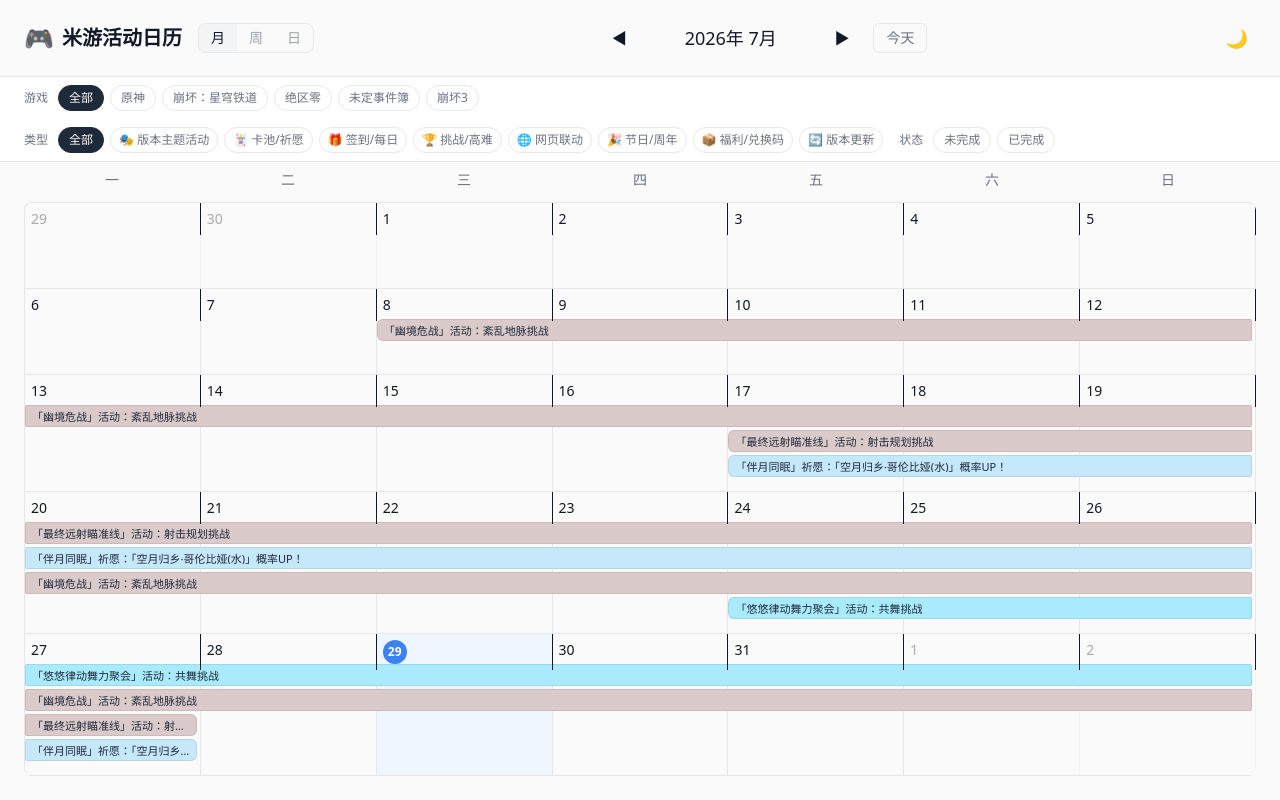
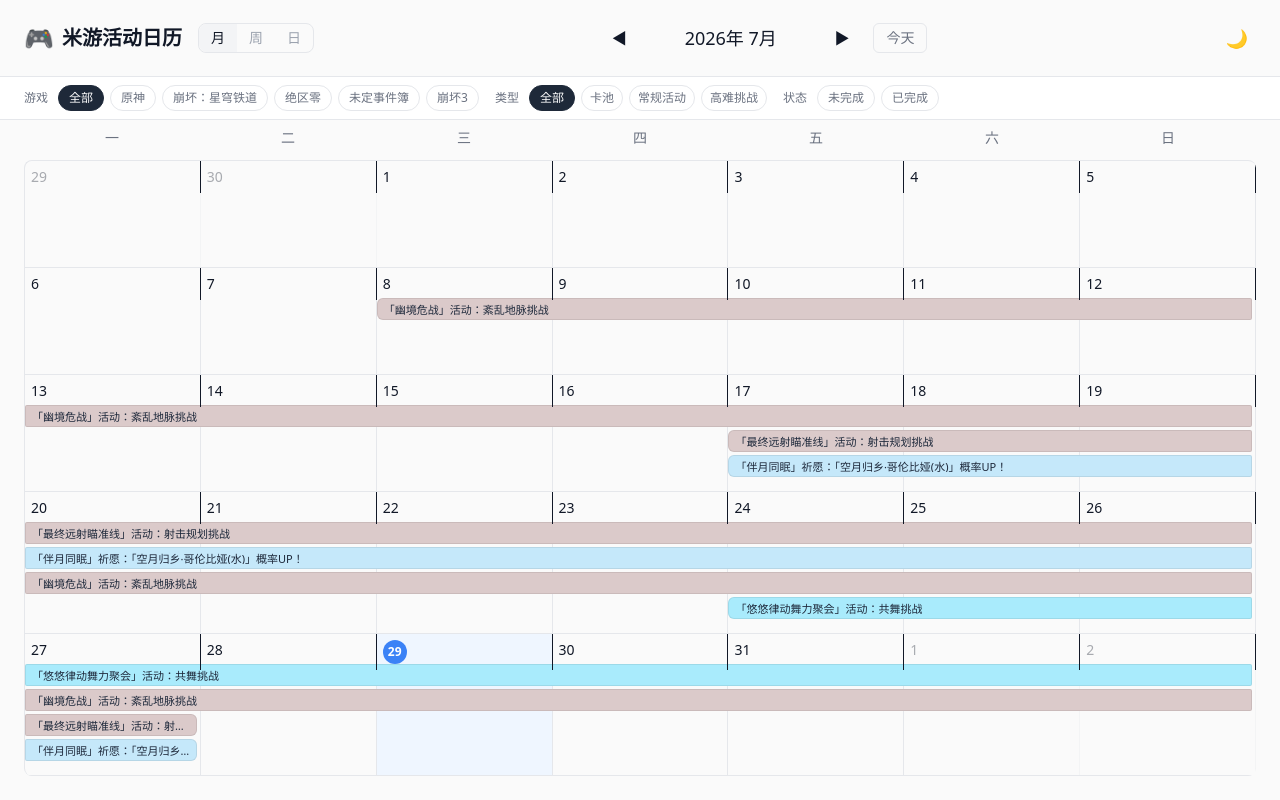
Before and after one commit to autummu2/HoyoCalendar, a React (Vite) app: page / in a window 1280 px wide. Built offline with nearby package versions, Linux system fonts and the light colour scheme.

Commit message:
feat(filter): 活动类型筛选从数据动态收集，不再硬编码
- TypeFilter 改为接收 availableTypes prop
- App.tsx useMemo 从 events 中提取去重排序的类型列表
- 不再依赖 EVENT_TYPE_META 常量，自定义类型自然出现在筛选栏

```diff
--- a/data/events/genshin-impact.yaml
+++ b/data/events/genshin-impact.yaml
@@ -6,8 +6,7 @@
   end_date: '2026-08-03'
   color: '#a9ebfc'
   description: 〓活动奖励〓 〓活动时间〓 2026/07/24 10:00 ~ 2026/08/03 03:59 〓参与条件〓 冒险等阶≥20级 且完成魔神任务：序章·第三幕「巨龙与自由之歌」 ※ 完成魔神任务 空月之歌·第十幕、传说任务「绘夏！烈日？度假村！」后体验更佳
-  tags:
-  - 枫丹
+  source_url: https://www.miyoushe.com/ys/article/76872291
 - id: gi-最终远射瞄准线活动-射击规划挑战
   game: genshin-impact
   title: 「最终远射瞄准线」活动：射击规划挑战
@@ -16,6 +15,7 @@
   end_date: '2026-07-27'
   color: '#dbcaca'
   description: 〓活动奖励〓 〓活动时间〓 2026/07/17 10:00 ~ 2026/07/27 03:59 〓参与条件〓 冒险等阶≥20级 且完成魔神任务：序章·第三幕「巨龙与自由之歌」 ※完成魔神任务 空月之歌·第十幕后体验更佳
+  source_url: https://www.miyoushe.com/ys/article/76687251
 - id: gi-伴月同眠祈愿-空月归乡-哥伦比娅
   game: genshin-impact
   title: 「伴月同眠」祈愿：「空月归乡·哥伦比娅(水)」概率UP！
@@ -25,6 +25,7 @@
   color: '#c5e8fa'
   description: 活动期间，旅行者可以在活动祈愿中获得更多角色与武器，组建强大的队伍！ 〓祈愿介绍〓 ●活动期间， 限定 5星角色 「空月归乡·哥伦比娅(水)」 的祈愿获取概率将 大幅提升 ！ ●活动期间，4星角色 「系风攘影·雅珂达(风)」「深黯的谜烟·欧洛伦(雷)」「衡明知度·赛索斯(雷)」
     的祈愿获取概率将 大幅提升 ！ ※ 以上角色中，限定角色不会进入「奔行世间」常驻祈愿
+  source_url: https://www.miyoushe.com/ys/article/76723989
 - id: gi-幽境危战活动-紊乱地脉挑战
   game: genshin-impact
   title: 「幽境危战」活动：紊乱地脉挑战
@@ -34,3 +35,4 @@
   color: '#dbcaca'
   description: 〓活动奖励〓 〓活动时间〓 整体活动时间：2026/07/08 10:00 ~ 2026/08/11 03:59 紊乱爆发期：2026/07/08 10:00 ~ 2026/07/18 03:59 〓参与条件〓 冒险等阶≥20级
     且完成魔神任务：序章·第三幕「巨龙与自由之歌」 ※ 完成魔神任务「危途疑踪」后体验更佳
+  source_url: https://www.miyoushe.com/ys/article/76483710
--- a/src/App.tsx
+++ b/src/App.tsx
@@ -37,6 +37,15 @@
 
   // ===== 活动数据 =====
   const { events, loading, error } = useEvents()
+
+  // 从数据中动态收集类型列表（用于筛选器）
+  const availableTypes = useMemo(() => {
+    const seen = new Set<string>()
+    for (const e of events) {
+      if (e.type) seen.add(e.type)
+    }
+    return [...seen].sort()
+  }, [events])
 
   // ===== 筛选后的活动 =====
   const filteredEvents = useMemo(() => {
@@ -190,7 +199,7 @@
         style={{ borderColor: 'var(--border-color)', backgroundColor: 'var(--bg-surface)' }}
       >
         <GameFilter selected={gameFilter} onChange={setGameFilter} />
-        <TypeFilter selected={typeFilter} onChange={setTypeFilter} />
+        <TypeFilter availableTypes={availableTypes} selected={typeFilter} onChange={setTypeFilter} />
         <CompletionFilter selected={completionFilter} onChange={setCompletionFilter} />
       </div>
 
--- a/src/components/filter/TypeFilter.tsx
+++ b/src/components/filter/TypeFilter.tsx
@@ -1,17 +1,14 @@
-import type { EventTypeId } from '../../types/events'
-import { EVENT_TYPE_META } from '../../types/events'
-
 interface TypeFilterProps {
+  /** 所有可用类型（从事件数据中动态收集） */
+  availableTypes: string[]
   selected: string[]
   onChange: (types: string[]) => void
 }
 
-const ALL_TYPES = Object.keys(EVENT_TYPE_META) as string[]
-
 /**
- * 活动类型筛选器 — 横向按钮组
+ * 活动类型筛选器 — 动态收集可选类型
  */
-export function TypeFilter({ selected, onChange }: TypeFilterProps) {
+export function TypeFilter({ availableTypes, selected, onChange }: TypeFilterProps) {
   const isAll = selected.length === 0
 
   const toggle = (type: string) => {
@@ -42,8 +39,7 @@
         全部
       </button>
 
-      {ALL_TYPES.map((type) => {
-        const meta = EVENT_TYPE_META[type as EventTypeId] ?? { icon: '📌', label: type }
+      {availableTypes.map((type) => {
         const active = selected.includes(type)
         return (
           <button
@@ -56,7 +52,7 @@
               color: active ? '#fff' : 'var(--text-secondary)',
             }}
           >
-            {meta.icon} {meta.label}
+            {type}
           </button>
         )
       })}
```
